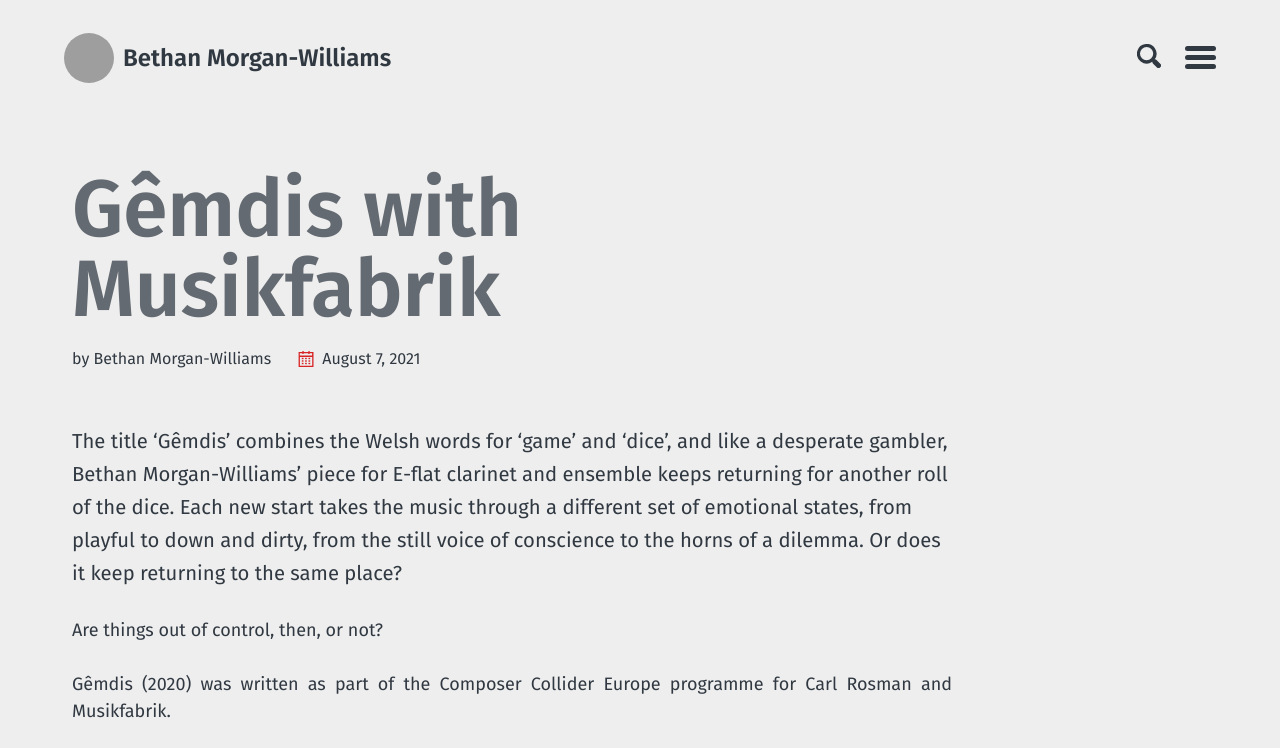
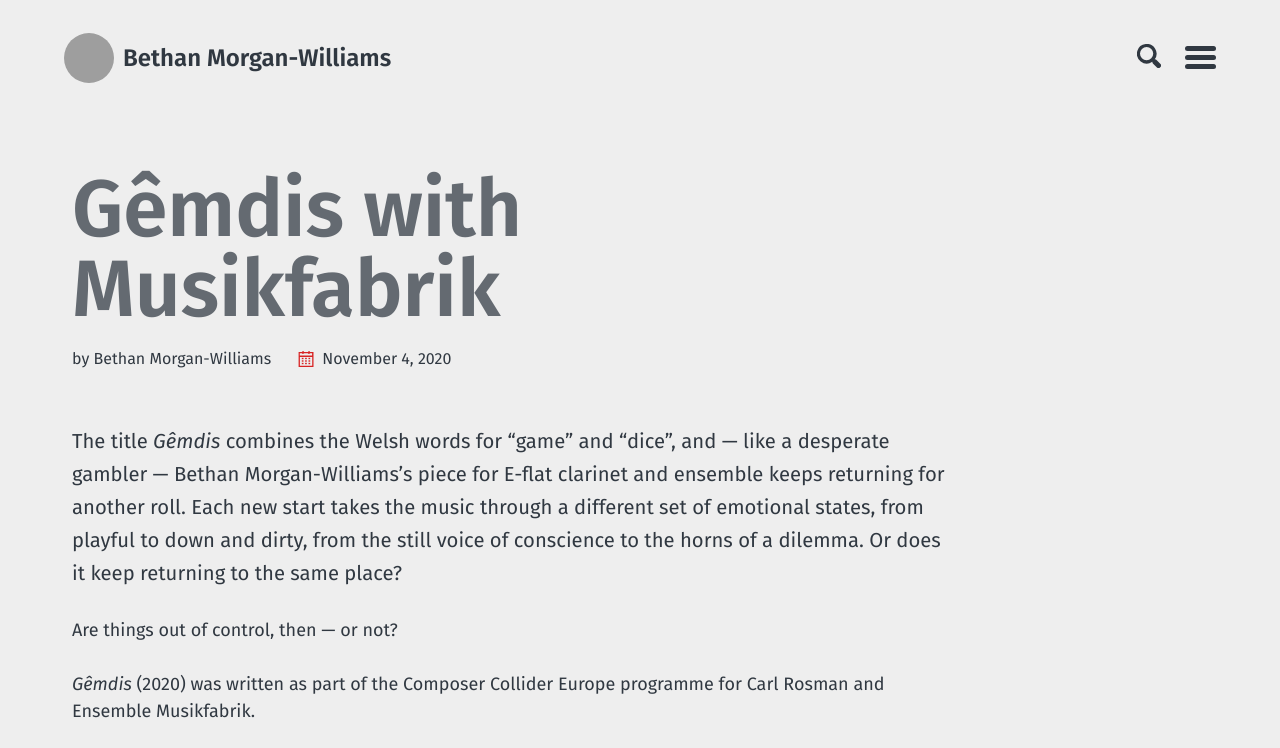
Before and after one commit to morganwilliamsb/website, a Jekyll site: the page built from _listen/gêmdis-with-musikfabrik.md, in a window 1280 px wide and 900 px high, cut to the strip 0-748 px from the top of the window. Built offline with Jekyll 4.4.1, drawn with Linux system fonts in a browser that asks for light colours; some of the changed text lies outside the part shown; grey boxes are pictures that could not be loaded.

Commit message:
Revise date and improve text clarity in Gêmdis article
Updated the date and made minor text adjustments for clarity and formatting.

```diff
--- a/_listen/gêmdis-with-musikfabrik.md
+++ b/_listen/gêmdis-with-musikfabrik.md
@@ -1,14 +1,15 @@
 ---
 title: "Gêmdis with Musikfabrik"
 layout: collection
-date: 2021-08-07
+date: 2020-11-04
 ---
 
-The title ‘Gêmdis’ combines the Welsh words for ‘game’ and ‘dice’, and like a desperate gambler, Bethan Morgan-Williams’ piece for E-flat clarinet and ensemble keeps returning for another roll of the dice. Each new start takes the music through a different set of emotional states, from playful to down and dirty, from the still voice of conscience to the horns of a dilemma. Or does it keep returning to the same place?
+The title *Gêmdis* combines the Welsh words for “game” and “dice”, and — like a desperate gambler — Bethan Morgan-Williams’s piece for E-flat clarinet and ensemble keeps returning for another roll. Each new start takes the music through a different set of emotional states, from playful to down and dirty, from the still voice of conscience to the horns of a dilemma. Or does it keep returning to the same place?
 
-Are things out of control, then, or not?
+Are things out of control, then — or not?
 
-Gêmdis (2020) was written as part of the Composer Collider Europe programme for Carl Rosman and Musikfabrik.
+*Gêmdis* (2020) was written as part of the Composer Collider Europe programme for Carl Rosman and Ensemble Musikfabrik.
+
 {: .text-justify}
 
 <div class="embed-responsive embed-responsive-16by9">
```
